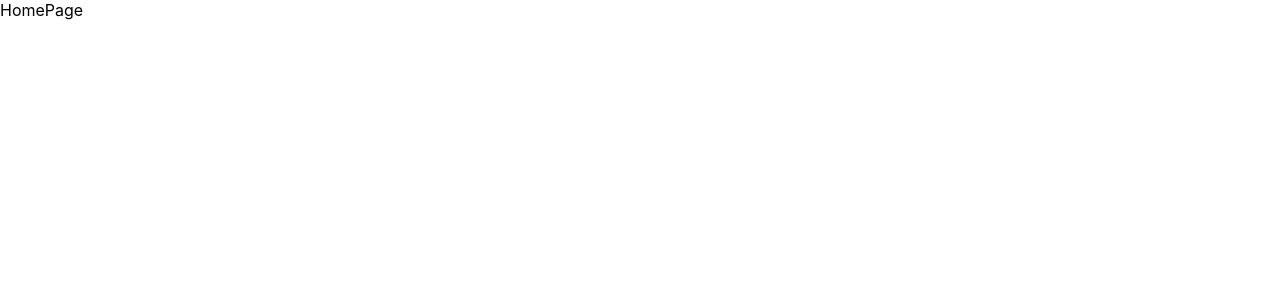
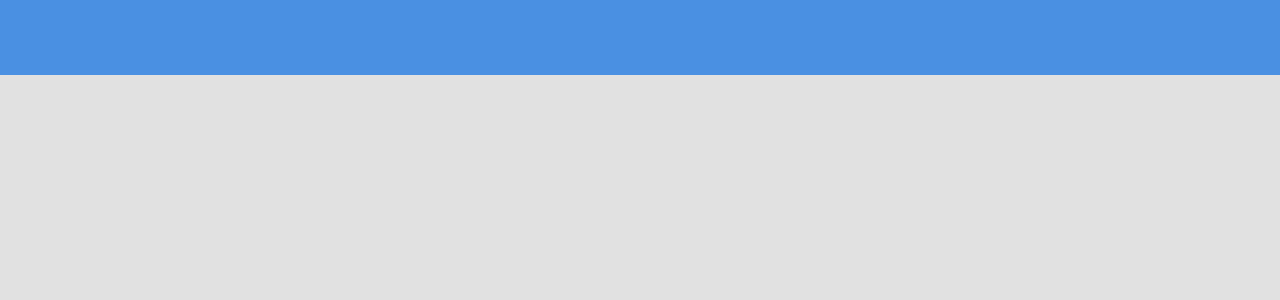
Before and after one commit to nesl-archive/react-sample, a React (Create React App) app: page / in a window 1280 px wide. Shown: the top 300 px of the page. Built offline with nearby package versions, Linux system fonts and the light colour scheme.

Commit message:
start develop todolist

```diff
--- a/src/App.tsx
+++ b/src/App.tsx
@@ -1,17 +1,9 @@
 // src/App.tsx
 import React from 'react'
-import { Route, Switch } from 'react-router'
-import { BrowserRouter } from 'react-router-dom'
-import HomePage from './pages/HomePage'
+import { TopBlock } from "./components/TopBlock"
 
-const App = () => {
+export default function App(): JSX.Element {
   return (
-    <BrowserRouter>
-      <Switch>
-        <Route exact path="/" component={HomePage} />
-      </Switch>
-    </BrowserRouter>
+    <TopBlock />
   )
 }
-
-export default App
--- /dev/null
+++ b/src/components/TopBlock.tsx
@@ -0,0 +1,13 @@
+import React from "react"
+
+class TopBlock extends React.Component{
+    render(){
+        return(
+            <div id="topBlock">
+
+            </div>
+        )
+    }
+}
+
+export {TopBlock}
--- a/src/index.css
+++ b/src/index.css
@@ -1,13 +1,12 @@
-body {
-  margin: 0;
-  font-family: -apple-system, BlinkMacSystemFont, 'Segoe UI', 'Roboto', 'Oxygen',
-    'Ubuntu', 'Cantarell', 'Fira Sans', 'Droid Sans', 'Helvetica Neue',
-    sans-serif;
-  -webkit-font-smoothing: antialiased;
-  -moz-osx-font-smoothing: grayscale;
+/*先把整個頁面的邊距取消掉，然後背景色為灰色*/
+body{
+  margin: 0px;
+  background: #E1E1E1;
 }
-
-code {
-  font-family: source-code-pro, Menlo, Monaco, Consolas, 'Courier New',
-    monospace;
+/*設定背景顏色、高度和對齊方式，上方的區塊和下方的內容會有一點距離，所以開外邊界推開*/
+#topBlock{
+  background: #4A90E2;
+  height: 75px;
+  text-align: center;
+  margin-bottom: 24px;
 }
--- a/src/pages/HomePage.tsx
+++ /dev/null
@@ -1,8 +0,0 @@
-// src/pages/HomePage.tsx
-import React from 'react'
-
-const HomePage: React.FC = () => {
-  return <div>HomePage</div>
-}
-
-export default HomePage
```
